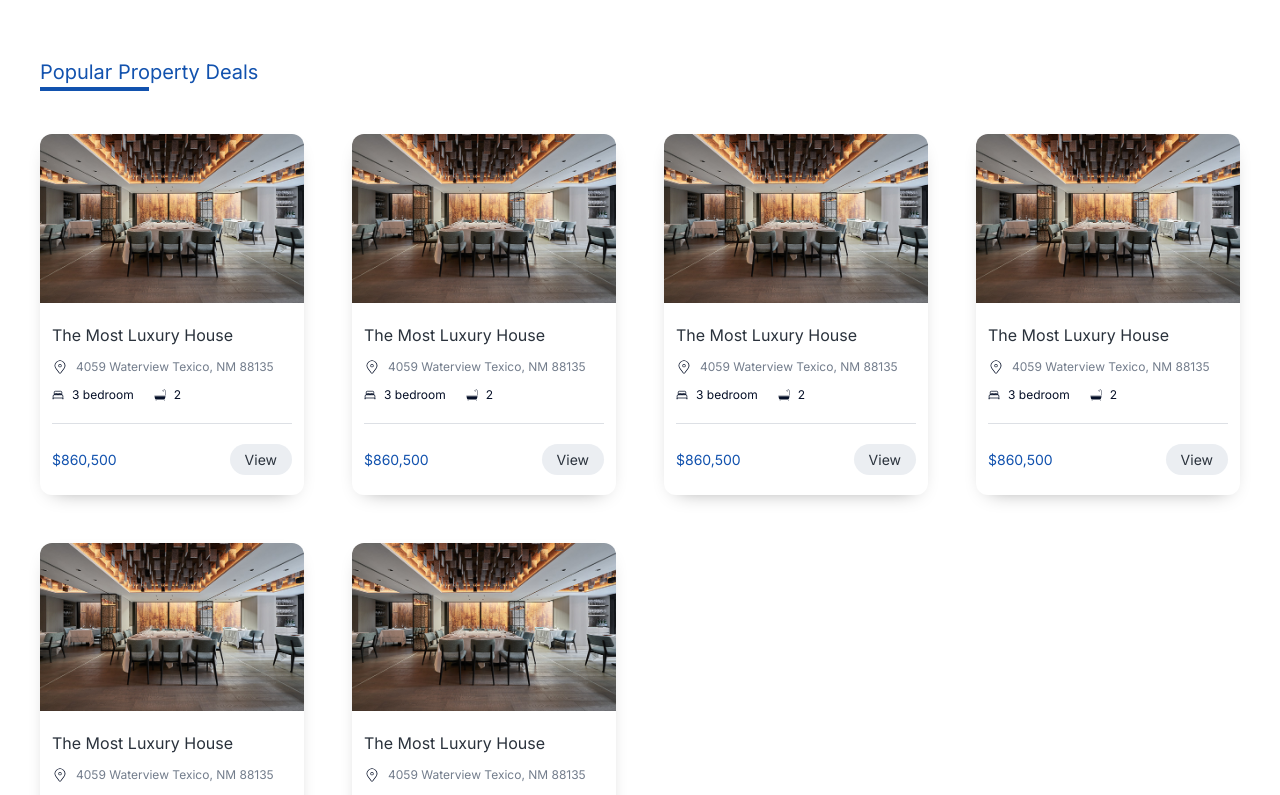
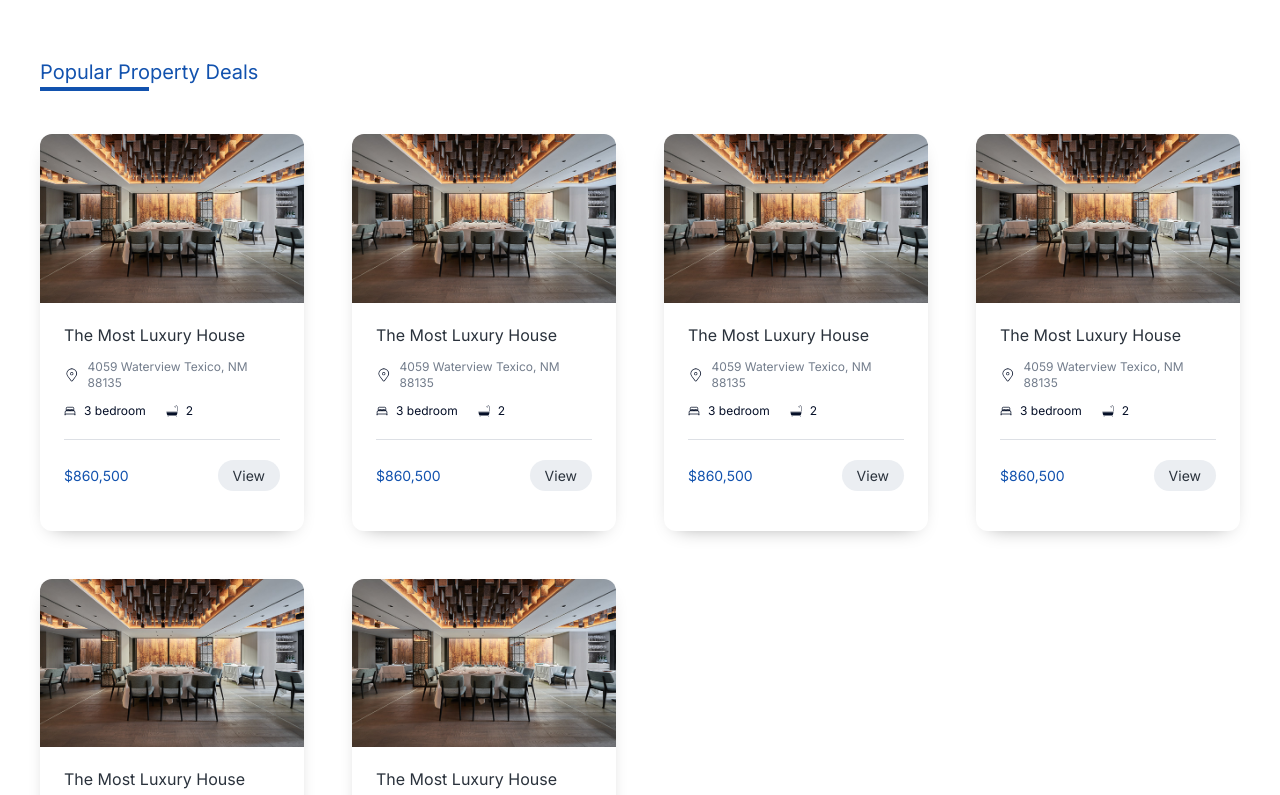
Before and after one commit to DaramolaD/tranquil_haven_client, a Next.js app: page / in a window 1280 px wide. Shown: the part 1140-1935 px from the top of the page. Built offline with nearby package versions, Linux system fonts and the light colour scheme.

Commit message:
style_update_1

```diff
--- /dev/null
+++ b/src/components/about/about.jsx
@@ -0,0 +1,12 @@
+import React from 'react'
+import Heading from '../ui/heading/heading'
+
+function About() {
+  return (
+    <div>
+        <Heading text="About" />
+    </div>
+  )
+}
+
+export default About
--- a/src/components/nav/nav.tsx
+++ b/src/components/nav/nav.tsx
@@ -31,7 +31,7 @@ function Nav({ }: Props) {
                 </button>
             </div>
             <div className="sm:hidden inline-block w-9 h-9">
-                {toggle ? <FiMenu className="w-full h-full" /> : <FiX className="w-full h-full" />}
+                {toggle ? <FiMenu className="w-full h-full text-primary-300" /> : <FiX className="w-full h-full text-primary-300" />}
             </div>
         </nav>
     )
--- a/src/components/property_list/property_list.tsx
+++ b/src/components/property_list/property_list.tsx
@@ -10,7 +10,7 @@ function Property_list({ }: Props) {
   return (
     <div className="w-full px-5 md:px-10 pt-[50px] grid max-w-screen-2xl">
       <Heading text="Popular Property Deals" />
-      <div className="property_cont grid grid-cols-4 gap-y-12 gap-x-12 mb-12">
+      <div className="property_cont grid xl:grid-cols-4 gap-y-12 gap-x-12 justify-items-center mb-12 lg:grid-cols-3 md:grid-cols-2 grid-cols-1">
         <PropertyCard />
         <PropertyCard />
         <PropertyCard />
--- a/src/components/ui/propertyCard/propertyCard.tsx
+++ b/src/components/ui/propertyCard/propertyCard.tsx
@@ -12,7 +12,7 @@ function PropertyCard({ }: Props) {
     return (
         <div className='w-fit rounded-xl shadow-[0_7px_20px_-13px_rgba(128,128,128,1)]'>
             <Image src={hero_img} alt="property_img" className="rounded-t-xl" />
-            <div className="content px-3 py-5 grid gap-3">
+            <div className="content px-6 py-5 grid gap-3">
                 <h4 className='text-text-100'>The Most Luxury House</h4>
                 <div className="icon_cont flex items-center gap-2">
                     <CiLocationOn />
@@ -28,7 +28,7 @@ function PropertyCard({ }: Props) {
                         <span>2</span>
                     </div>
                 </div>
-                <div className="flex items-center justify-between price_cont border-solid border-spacing-y-5 mt-2 pt-5 border-t-[1px] border-y-border-100">
+                <div className="flex items-center justify-between price_cont border-solid border-spacing-y-5 mt-2 pt-5 pb-5 border-t-[1px] border-y-border-100">
                     <p className='price text-primary-300 text-[14px]'>$860,500</p>
                     <Button_3 text="View" />
                 </div>
```
